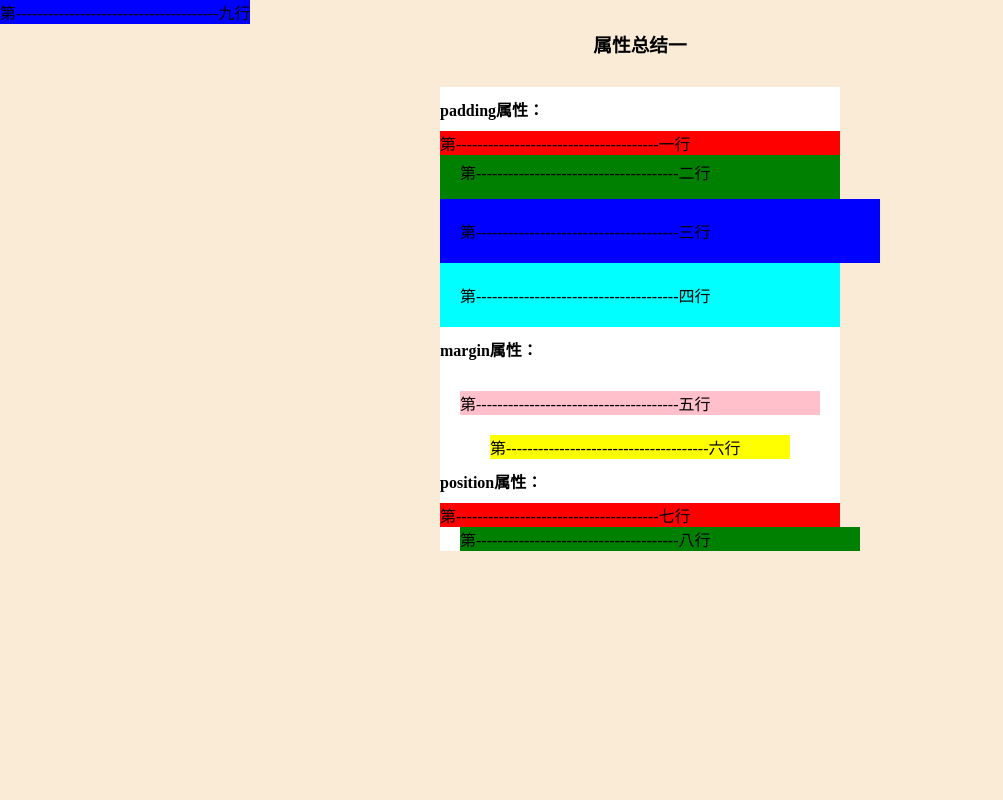
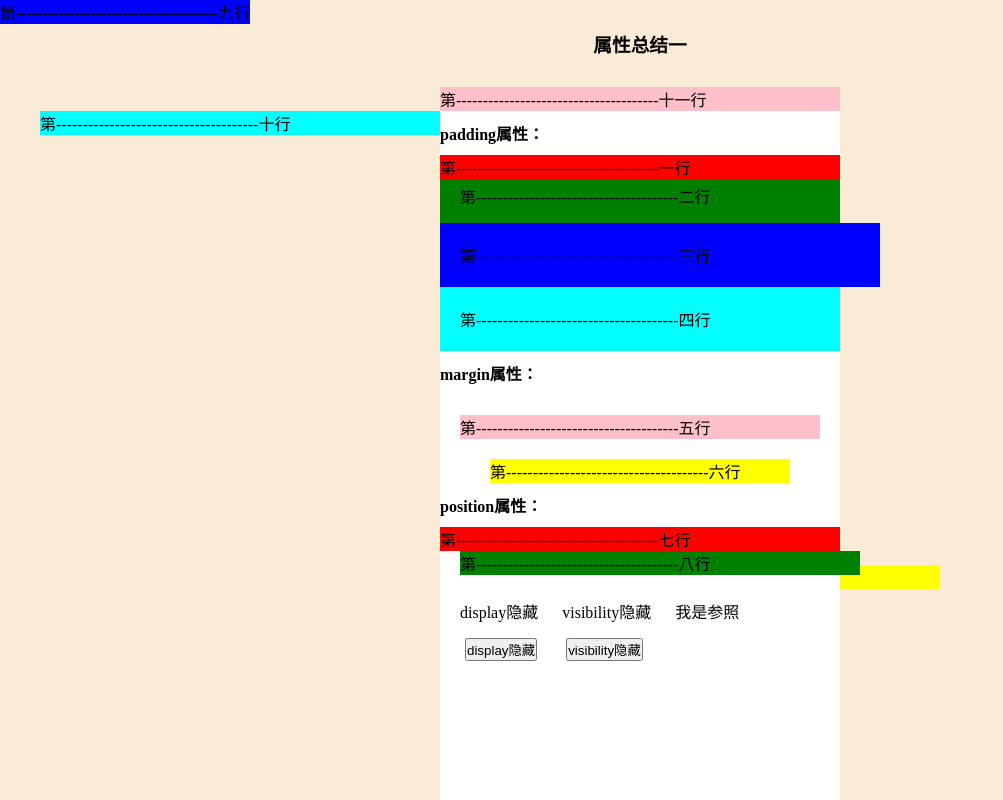
Before and after one commit to jiuchabaikaishui/HTML5CSS3, a plain HTML site: page html5AttributeOne.html in a window 1280 px wide. Shown: the top 800 px of the page, without its empty margins (0-1003 px from the left). Drawn offline with Linux system fonts and the light colour scheme.

Commit message:
属性总结+

```diff
--- a/html5AttributeOne.html
+++ b/html5AttributeOne.html
@@ -21,6 +21,8 @@
             background-color: white;
             width: 400px;
             margin: auto;
+            position: relative;
+            padding-bottom: 2000px;
         }
         h4 {
             padding-top: 10px;
@@ -69,11 +71,41 @@
             left: 0px;
             top: 0px;
         }
+        p.p10 {
+            background-color: cyan;
+            width: 400px;
+            position: absolute;
+            right: 100%;
+            top: 0;
+        }
+        p.p11 {
+            background-color: pink;
+            position: sticky;
+            top: 10px;
+            width: 400px;
+            margin: auto;
+            z-index: 999;
+        }
+        p.p12 {
+            background-color: yellow;
+            position: relative;
+            left: 100px;
+            top: -10px;
+            z-index: -1;
+        }
+        span {
+            margin-left: 20px;
+        }
+        input {
+            margin-top: 15px;
+            margin-left: 25px;
+        }
     </style>
 </head>
 <body>
 
 <h3>属性总结一</h3>
+<p class="p11">第--------------------------------------十一行</p>
 <div class="main">
     <h4>padding属性：</h4>
     <p class="p1">第--------------------------------------一行</p>
@@ -87,6 +119,13 @@
     <p class="p7">第--------------------------------------七行</p>
     <p class="p8">第--------------------------------------八行</p>
     <p class="p9">第--------------------------------------九行</p>
+    <p class="p10">第--------------------------------------十行</p>
+    <p class="p12">第--------------------------------------十二行</p>
+    <span>display隐藏</span>
+    <span>visibility隐藏</span>
+    <span>我是参照</span> <br/>
+    <input id="display" type="button" value="display隐藏">
+    <input id="visibility" type="button" value="visibility隐藏">
 </div>
 
 </body>
```
Also changed, not shown: index.html (+15 -3 lines), test.html (added, +31 -0 lines).
